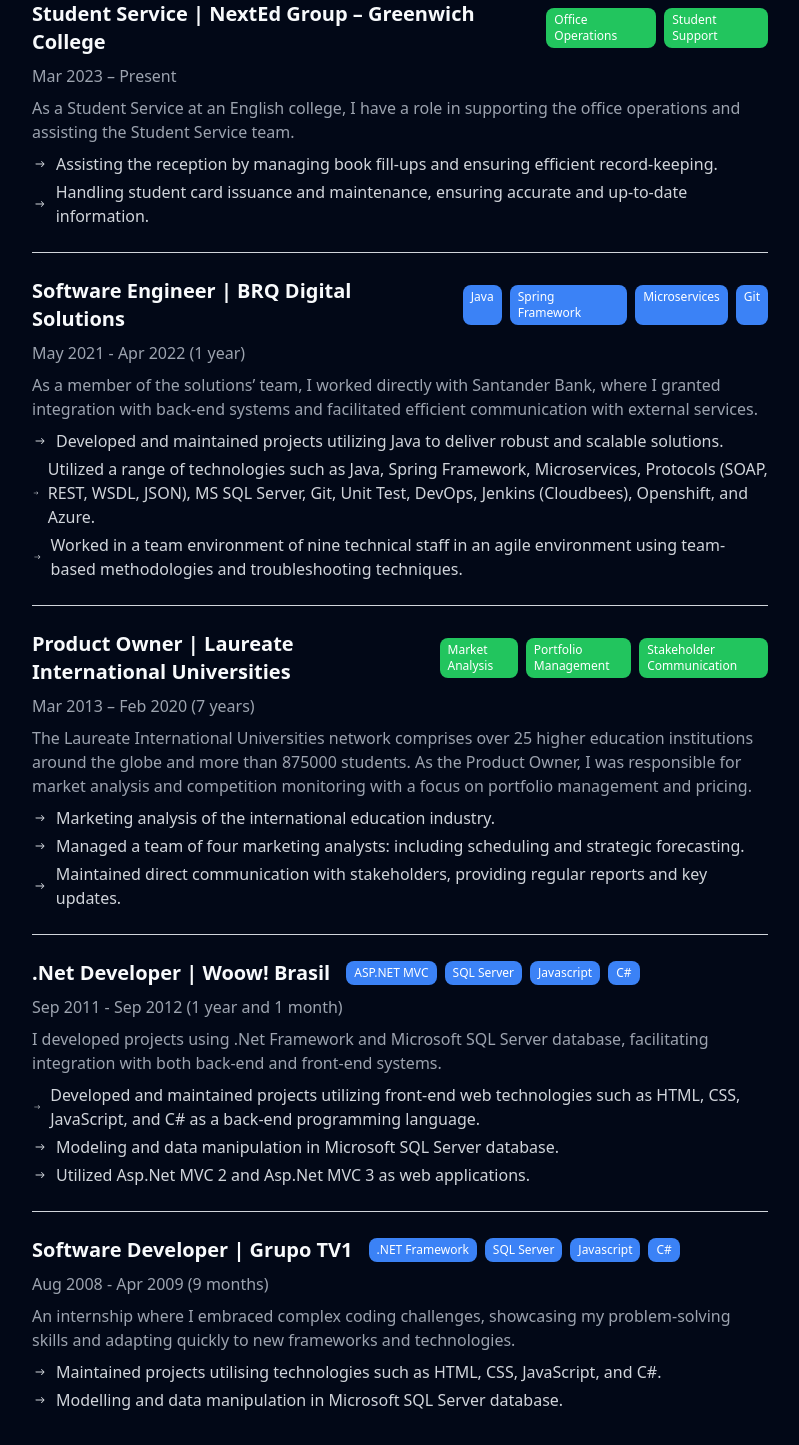
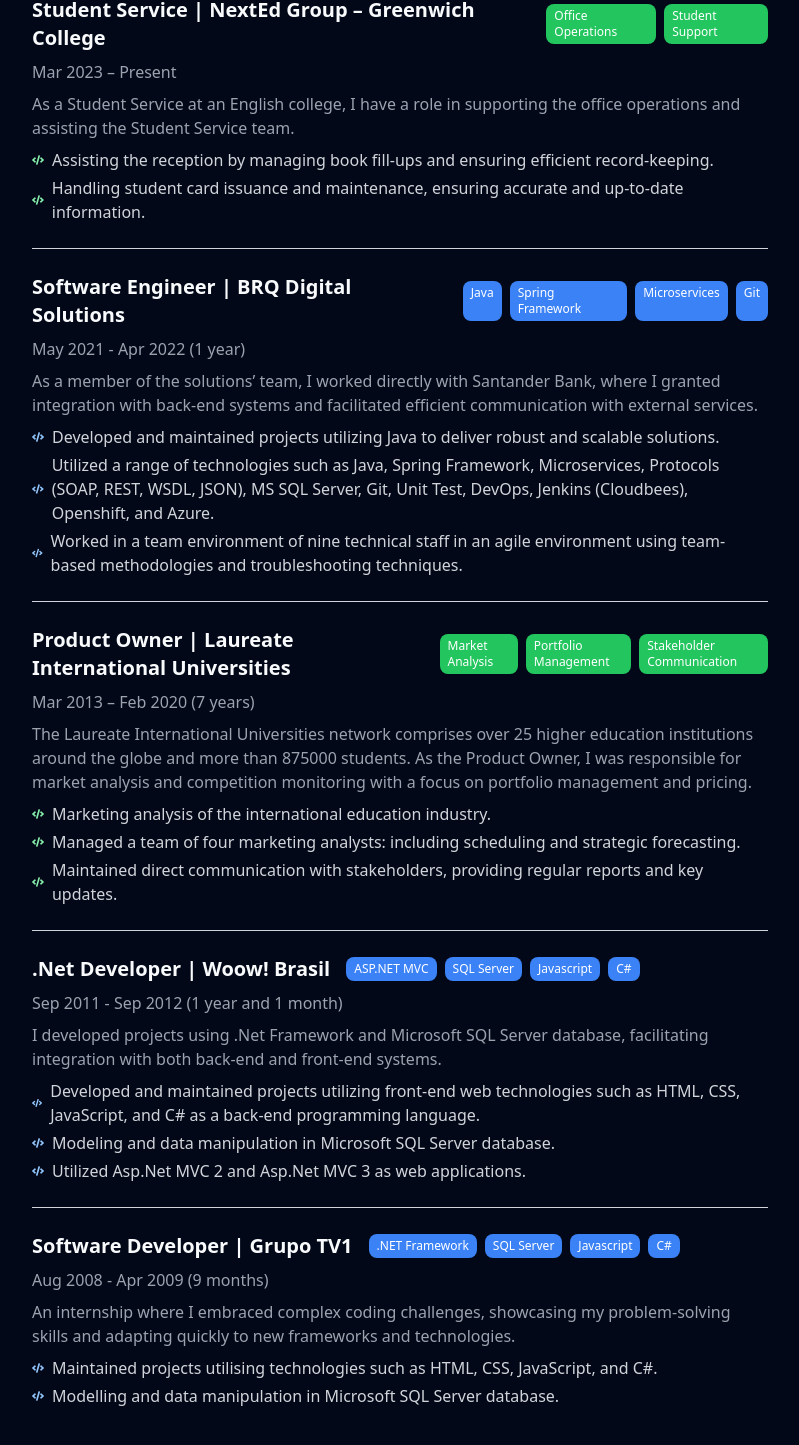
Before and after one commit to evandrolugli/portfolio, a React (Vite) app: page /resume in a window 1280 px wide. Shown: the part 656-2101 px from the top of the page, without its empty margins (240-1039 px from the left). Built offline with nearby package versions, Linux system fonts and the light colour scheme.

Commit message:
update resume icons

```diff
--- a/src/pages/About.tsx
+++ b/src/pages/About.tsx
@@ -1,8 +1,7 @@
 import React from 'react';
-import { FaGithub, FaLinkedin } from 'react-icons/fa';
 import { Link } from 'react-router-dom';
-import { FaPodcast, FaHeart, FaMusic, FaFilm, FaLink } from 'react-icons/fa';
-import { FaFutbol, FaChessKnight, FaCode, FaSwimmer, FaSmile, FaMicrophoneAlt } from 'react-icons/fa';
+import { FaSmile, FaMusic, FaFilm, FaMicrophoneAlt } from 'react-icons/fa';
+import { FaLink, FaHeart, FaFutbol, FaChessKnight, FaCode, FaSwimmer } from 'react-icons/fa';
 
 const interests = {
   songs: [
--- a/src/pages/Projects.tsx
+++ b/src/pages/Projects.tsx
@@ -1,5 +1,5 @@
 import React from 'react';
-import { FaReact, FaNodeJs, FaDatabase, FaGithub } from 'react-icons/fa';
+import { FaGithub } from 'react-icons/fa';
 
 export function Projects() {
   const projects = [
--- a/src/pages/Resume.tsx
+++ b/src/pages/Resume.tsx
@@ -1,6 +1,6 @@
 import React from 'react';
-import { FaCode, FaServer, FaCloud, FaAws } from "react-icons/fa";
-import { FaAward, FaGraduationCap, FaCertificate, FaLanguage, FaTools, FaDatabase } from 'react-icons/fa';
+import { FaCode, FaTools, FaServer, FaDatabase, FaCloud, FaAws } from "react-icons/fa";
+import { FaAward, FaGraduationCap, FaCertificate, FaLanguage } from 'react-icons/fa';
 import { IoIosArrowRoundForward } from 'react-icons/io';
 
 export function Resume() {
@@ -8,7 +8,7 @@
     <div className="max-w-3xl mx-auto py-8 px-4">
       <header className="text-center mb-6">
         <h1 className="text-3xl font-bold">Evandro Lugli</h1>
-        <p className="text-lg text-gray-600">Melbourne, VIC | Email: evandro.lugli@gmail.com | LinkedIn</p>
+        <p className="text-base text-gray-600 flex-1">Melbourne, VIC | <strong>Email:</strong> evandro.lugli@gmail.com</p>
       </header>
 
       <section className="mb-8">
@@ -87,11 +87,11 @@
           </p>
           <ul className="list-disc list-inside text-gray-300">
              <li className="flex items-center mb-1">
-             <IoIosArrowRoundForward className="mr-2" />
+             <FaCode className="mr-2 size-3 text-green-300" />
               Assisting the reception by managing book fill-ups and ensuring efficient record-keeping.
             </li>
             <li className="flex items-center mb-1">
-             <IoIosArrowRoundForward className="mr-2" />
+            <FaCode className="mr-2 size-3 text-green-300" />
               Handling student card issuance and maintenance, ensuring accurate and up-to-date information.
             </li>
           </ul>
@@ -114,17 +114,17 @@
             As a member of the solutions’ team, I worked directly with Santander Bank, where I granted integration with back-end systems and facilitated efficient communication with external services.
           </p>
           <ul className="list-disc list-inside text-gray-300">
-             <li className="flex items-center mb-1">
-             <IoIosArrowRoundForward className="mr-2" />
-             Developed and maintained projects utilizing Java to deliver robust and scalable solutions.
+            <li className="flex items-center mb-1">
+              <FaCode className="mr-2 text-blue-300 size-3" />
+              Developed and maintained projects utilizing Java to deliver robust and scalable solutions.
             </li>
             <li className="flex items-center mb-1">
-             <IoIosArrowRoundForward className="mr-2" />
-             Utilized a range of technologies such as Java, Spring Framework, Microservices, Protocols (SOAP, REST, WSDL, JSON), MS SQL Server, Git, Unit Test, DevOps, Jenkins (Cloudbees), Openshift, and Azure.
+              <FaCode className="mr-2 text-blue-300 size-6" />
+              Utilized a range of technologies such as Java, Spring Framework, Microservices, Protocols (SOAP, REST, WSDL, JSON), MS SQL Server, Git, Unit Test, DevOps, Jenkins (Cloudbees), Openshift, and Azure.
             </li>
             <li className="flex items-center mb-1">
-             <IoIosArrowRoundForward className="mr-2" />
-             Worked in a team environment of nine technical staff in an agile environment using team-based methodologies and troubleshooting techniques.
+              <FaCode className="mr-2 text-blue-300 size-4" />
+              Worked in a team environment of nine technical staff in an agile environment using team-based methodologies and troubleshooting techniques.
             </li>
           </ul>
         </div>
@@ -146,15 +146,15 @@
           </p>
           <ul className="list-disc list-inside text-gray-300">
              <li className="flex items-center mb-1">
-             <IoIosArrowRoundForward className="mr-2" />
+             <FaCode className="mr-2 text-green-300 size-3" />
              Marketing analysis of the international education industry.
             </li>
             <li className="flex items-center mb-1">
-             <IoIosArrowRoundForward className="mr-2" />
+            <FaCode className="mr-2 text-green-300 size-3" />
              Managed a team of four marketing analysts: including scheduling and strategic forecasting.
             </li>
             <li className="flex items-center mb-1">
-             <IoIosArrowRoundForward className="mr-2" />
+            <FaCode className="mr-2 text-green-300 size-3" />
              Maintained direct communication with stakeholders, providing regular reports and key updates.
             </li>
           </ul>
@@ -178,15 +178,15 @@
           </p>
           <ul className="list-disc list-inside text-gray-300">
              <li className="flex items-center mb-1">
-             <IoIosArrowRoundForward className="mr-2" />
+             <FaCode className="mr-2 text-blue-300 size-4" />
              Developed and maintained projects utilizing front-end web technologies such as HTML, CSS, JavaScript, and C# as a back-end programming language.
             </li>
             <li className="flex items-center mb-1">
-             <IoIosArrowRoundForward className="mr-2" />
+            <FaCode className="mr-2 text-blue-300 size-3" />
              Modeling and data manipulation in Microsoft SQL Server database.
             </li>
             <li className="flex items-center mb-1">
-             <IoIosArrowRoundForward className="mr-2" />
+            <FaCode className="mr-2 text-blue-300 size-3" />
              Utilized Asp.Net MVC 2 and Asp.Net MVC 3 as web applications.
             </li>
           </ul>
@@ -210,11 +210,11 @@
           </p>
           <ul className="list-disc list-inside text-gray-300">
              <li className="flex items-center mb-1">
-             <IoIosArrowRoundForward className="mr-2" />
+             <FaCode className="mr-2 text-blue-300 size-3" />
              Maintained projects utilising technologies such as HTML, CSS, JavaScript, and C#.
             </li>
             <li className="flex items-center mb-1">
-             <IoIosArrowRoundForward className="mr-2" />
+            <FaCode className="mr-2 text-blue-300 size-3" />
              Modelling and data manipulation in Microsoft SQL Server database.
             </li>
           </ul>
```
Also changed, not shown: 1 other file (tests, documents, lock files or other folders).
